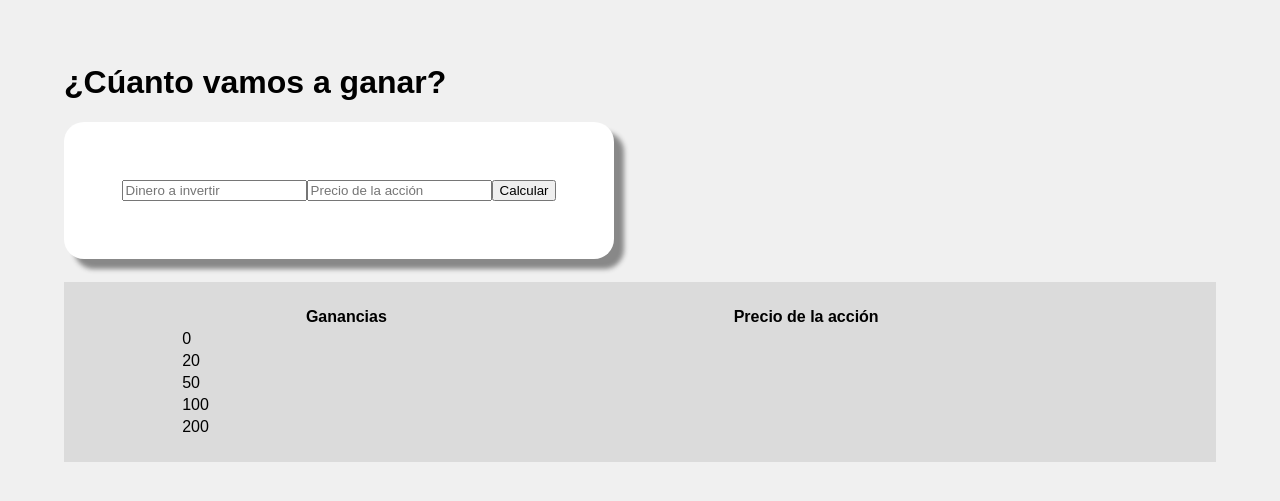
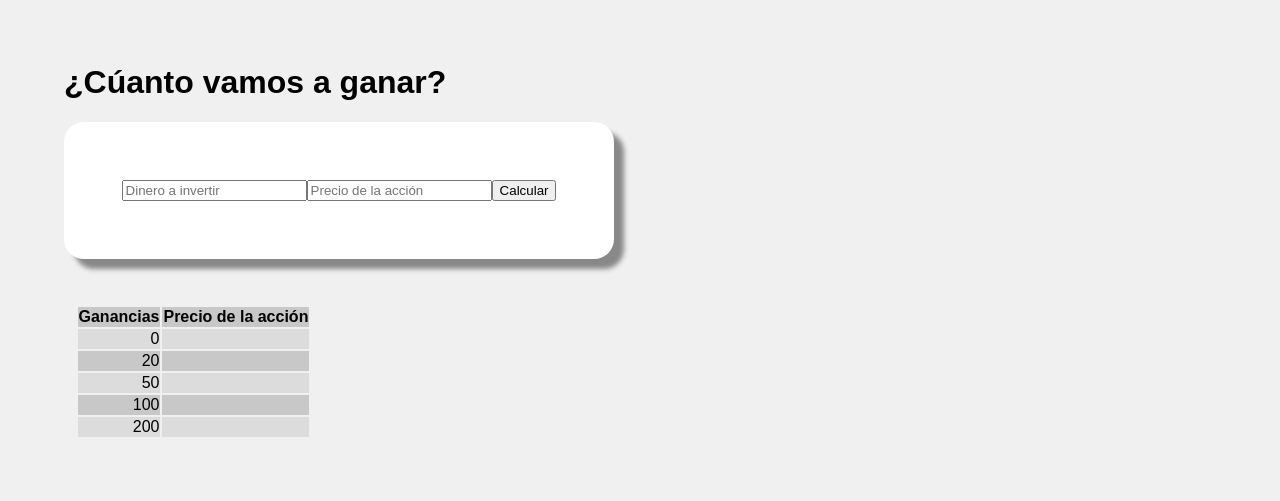
Before and after one commit to carlosvin/pricecalculator, a Flask app: template templates/data_input.html in a window 1280 px wide. Shown: the top 501 px of the page. Run offline with Flask 2, Linux system fonts and the light colour scheme; the template is opened without the code that fills it, so the values that code supplies are empty.

```diff
--- a/static/style.css
+++ b/static/style.css
@@ -25,15 +25,19 @@ form>*{
 }
 
 table{
-	width: 100%;
-	padding-left: 10%;
-	padding-right: 10%;
-	padding-top: 2%;
-	padding-bottom: 2%;
-	background: rgba(200, 200, 200, 0.5);
-	margin-top: 2%;
+	margin-top: 3%;
+	padding: 1%;
+}
+tr:nth-child(2n+1) {
+	background: rgb(200, 200, 200);
+}
+tr:nth-child(2n+2) {
+	background: rgb(220, 220, 220);
+}
+tr:hover{
+	background: rgba(200,200,150,0.6);
 }
 
-th > td {
-	background: rgba(200, 200, 200, 0.5);
+td{
+	text-align: right;
 }
```
